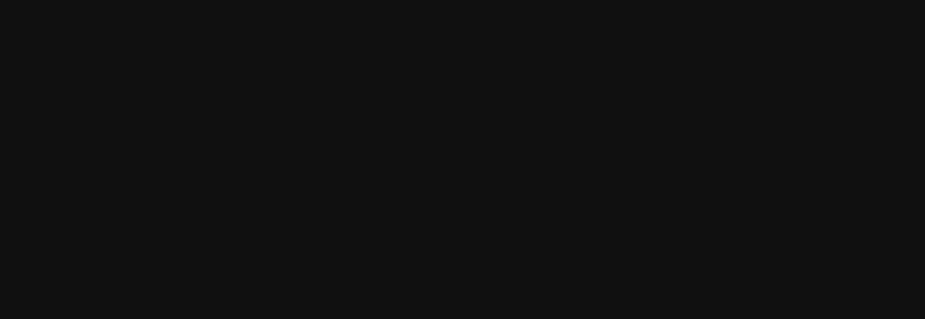
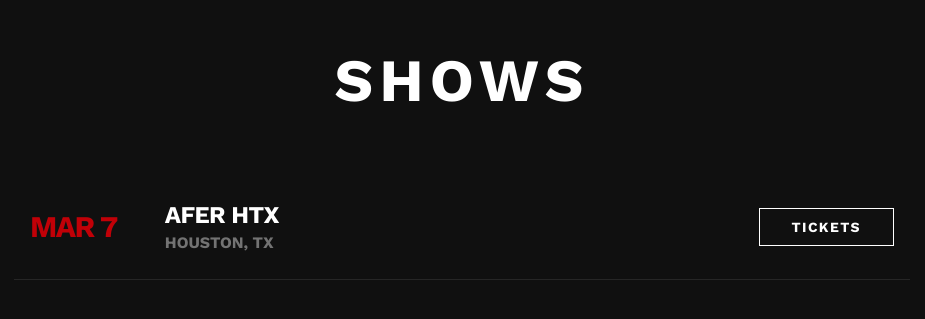
Before and after one commit to tifftoff/heyitsjustjae, a Next.js app: page / in a window 1280 px wide. Shown: the part 1863-2182 px from the top of the page, without its empty margins (178-1103 px from the left). Before the commit the page ends 800 px from the top, so only its background shows below. Built offline with nearby package versions, Linux system fonts and the light colour scheme; a web font is replaced by a local one.

Commit message:
Add music and shows

```diff
--- a/src/app/page.tsx
+++ b/src/app/page.tsx
@@ -8,11 +8,13 @@
 const rubik = Rubik_Glitch({
   weight: ['400'],
   variable: '--font-rubik',
+  subsets: ['latin'],
 });
 
 const work = Work_Sans({
   weight: ['700'],
   variable: '--font-work',
+  subsets: ['latin'],
 });
 
 const socials = [
@@ -88,24 +90,104 @@
   );
 };
 
-// const Music = () => { return };
-// const Shows = () => { return };
+const Music = () => {
+  const trackLinks = [
+    "https://w.soundcloud.com/player/?url=https%3A//api.soundcloud.com/tracks/soundcloud%253Atracks%253A2262578648&color=%23ff5500&auto_play=false&hide_related=false&show_comments=true&show_user=true&show_reposts=false&show_teaser=true",
+    "https://w.soundcloud.com/player/?url=https%3A//api.soundcloud.com/tracks/soundcloud%253Atracks%253A2253677699&color=%23ff5500&auto_play=false&hide_related=false&show_comments=true&show_user=true&show_reposts=false&show_teaser=true",
+    "https://w.soundcloud.com/player/?url=https%3A//api.soundcloud.com/tracks/soundcloud%253Atracks%253A2233615868&color=%23ff5500&auto_play=false&hide_related=false&show_comments=true&show_user=true&show_reposts=false&show_teaser=true",
+    "https://w.soundcloud.com/player/?url=https%3A//api.soundcloud.com/tracks/soundcloud%253Atracks%253A2249860100&color=%23ff5500&auto_play=false&hide_related=false&show_comments=true&show_user=true&show_reposts=false&show_teaser=true",
+    "https://w.soundcloud.com/player/?url=https%3A//api.soundcloud.com/tracks/soundcloud%253Atracks%253A2232810230&color=%23ff5500&auto_play=false&hide_related=false&show_comments=true&show_user=true&show_reposts=false&show_teaser=true",
+    "https://w.soundcloud.com/player/?url=https%3A//api.soundcloud.com/tracks/soundcloud%253Atracks%253A2221764104&color=%23ff5500&auto_play=false&hide_related=false&show_comments=true&show_user=true&show_reposts=false&show_teaser=true",
+  ];
+
+  return (
+    <section id="music" className="w-full min-h-screen flex flex-col items-center justify-center px-4">
+      <h2 className="font-[family-name:var(--font-work)] text-4xl md:text-6xl uppercase mb-12 tracking-widest">
+        Music
+      </h2>
+
+      <div className="w-full max-w-3xl flex flex-col gap-6">
+        {trackLinks.map((link, index) => (
+          <iframe
+            key={index}
+            width="100%"
+            height="100"
+            src={link}
+          ></iframe>
+        ))}
+      </div>
+    </section>
+  );
+};
+
+const Shows = () => {
+  const showData = [
+    {
+      date: 'MAR 7',
+      venue: 'AFER HTX',
+      city: 'Houston, TX',
+      ticketUrl: 'https://eventvikings.com/pulse/events/65f023cb-2b72-4c37-967f-5b3e1d20fdf7/ahr-houston-fest-2?ref=4c894e84-d157-4f61-b986-cd632926ccd7',
+    },
+  ];
+
+  return (
+    <section id="shows" className="w-full min-h-screen flex flex-col items-center justify-center px-4 py-20">
+      <h2 className="font-[family-name:var(--font-work)] text-4xl md:text-6xl uppercase mb-16 tracking-widest">
+        Shows
+      </h2>
+
+      <div className="w-full max-w-4xl font-[family-name:var(--font-work)]">
+        {showData.map((show, index) => (
+          <div
+            key={index}
+            className="flex flex-col md:flex-row items-center justify-between py-6 border-b border-neutral-800 hover:bg-white/5 transition-colors duration-300 ease-in-out px-4 group"
+          >
+            {/* Date & Venue Info */}
+            <div className="flex flex-col md:flex-row items-center gap-4 md:gap-12 text-center md:text-left">
+              <span className="text-2xl md:text-3xl font-bold tracking-tighter text-red-700">
+                {show.date}
+              </span>
+              <div>
+                <p className="text-xl md:text-2xl uppercase tracking-tight">{show.venue}</p>
+                <p className="text-neutral-500 text-sm md:text-base uppercase">{show.city}</p>
+              </div>
+            </div>
+
+            {/* Ticket Button */}
+            <a
+              href={show.ticketUrl}
+              target="_blank"
+              rel="noopener noreferrer"
+              className="mt-6 md:mt-0 px-8 py-2 border border-white uppercase text-sm tracking-widest hover:bg-white hover:text-black transition-all duration-300"
+            >
+              Tickets
+            </a>
+          </div>
+        ))}
+
+        {showData.length === 0 && (
+          <p className="text-center text-neutral-500 uppercase tracking-widest">
+            No upcoming shows announced.
+          </p>
+        )}
+      </div>
+    </section>
+  );
+};
 
 export default function Home() {
   return (
-    <main className={`${rubik.variable} ${work.variable} flex justify-center items-center w-full pt-40 md:pt-0`}>
-      {/* Icon bar */}
-      <div className="absolute top-6 w-full">
-        <Socials />
-      </div>
+    <main className={`${rubik.variable} ${work.variable} w-full min-h-screen text-white`}>
+      <section className="relative h-screen w-full flex flex-col justify-center items-center">
+        <div className="absolute top-6 w-full">
+          <Socials />
+        </div>
+        <Title />
+        <Nav />
+      </section>
 
-      {/* Title */}
-      <Title />
-
-      <Nav />
-
-      {/* <Music /> */}
-      {/* <Shows /> */}
+      <Music />
+      <Shows />
 
     </main>
   );
```
